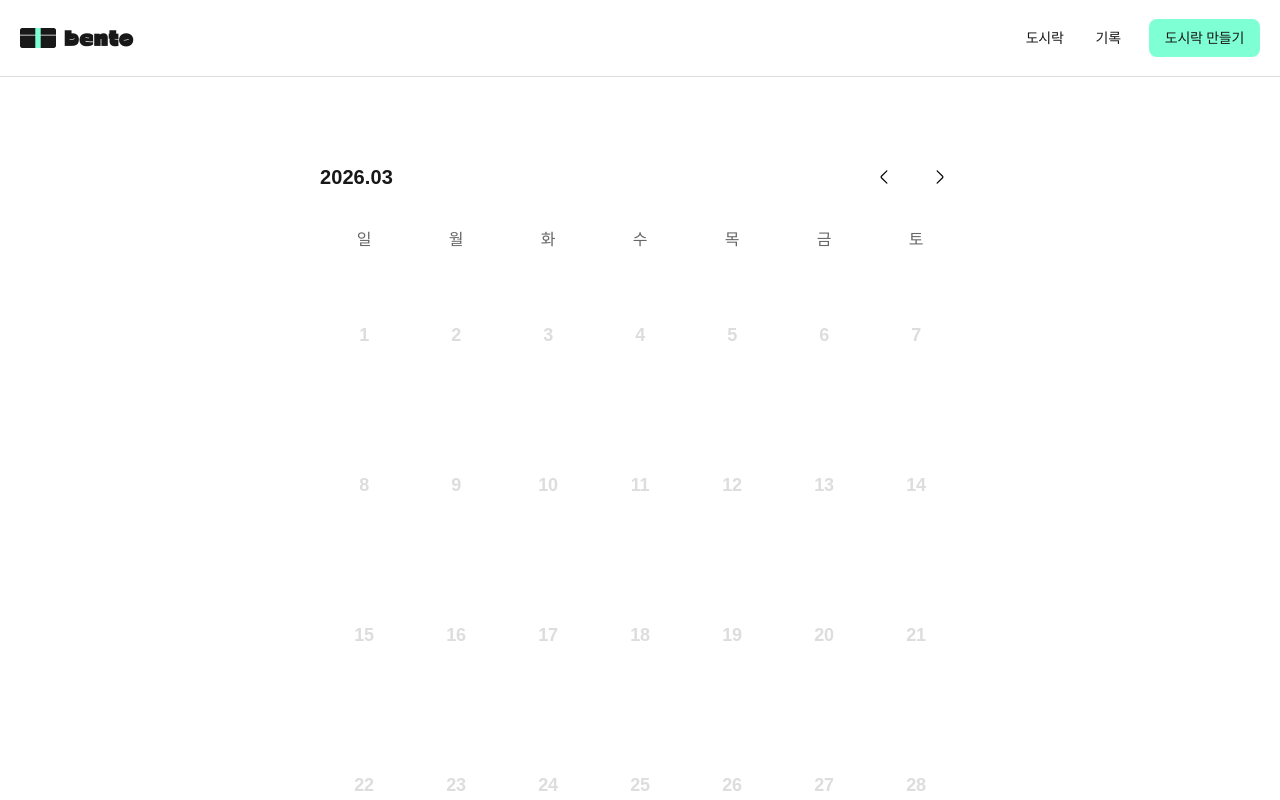
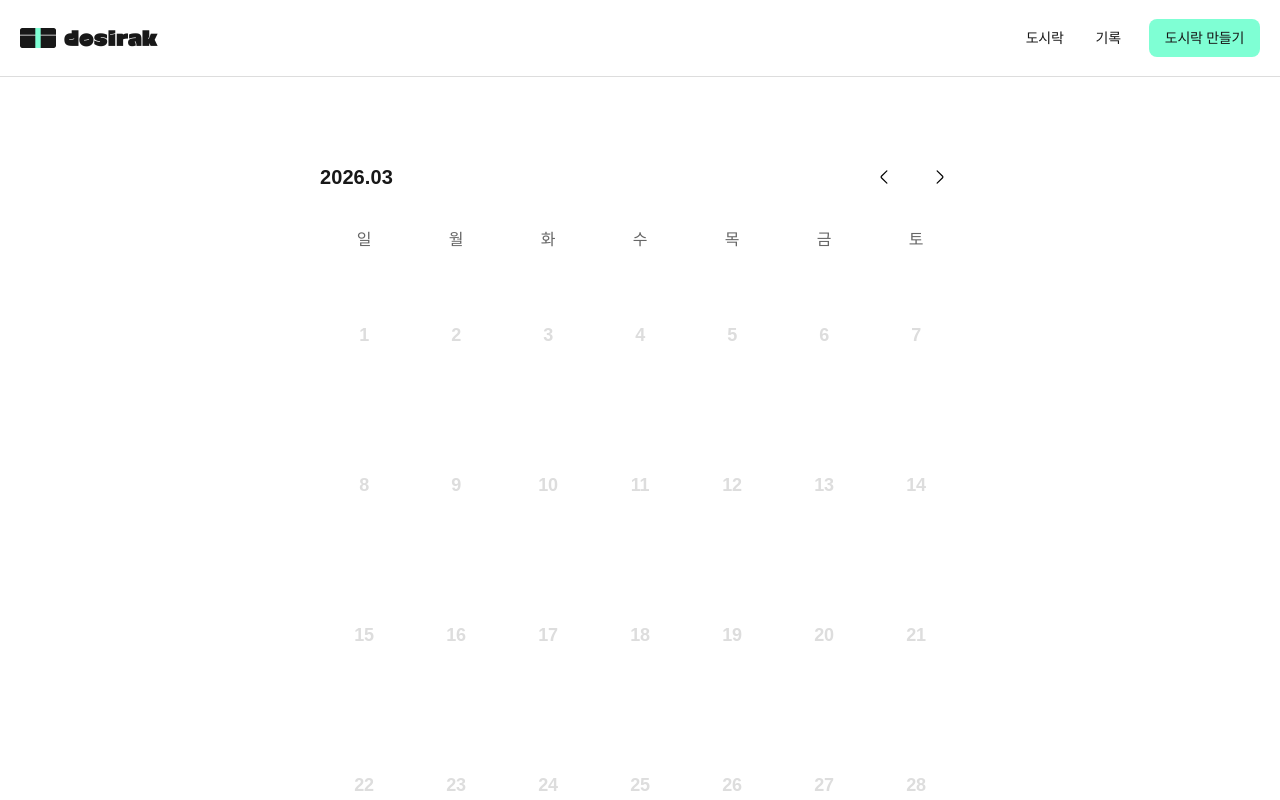
Before and after one commit to heehortus/bento-project, a Next.js app: page /calendar in a window 1280 px wide. Shown: the top 800 px of the page. Built offline with nearby package versions, Linux system fonts and the light colour scheme; no server answers; the database is empty; a web font is replaced by a local one.

Commit message:
style: Rename SiteLogo

```diff
--- a/src/app/layout.tsx
+++ b/src/app/layout.tsx
@@ -13,7 +13,7 @@ const geistMono = Geist_Mono({
 });
 
 export const metadata: Metadata = {
-  title: "도시락을 기록하자",
+  title: "making dosirak",
   description: "Generated by create next app",
 };
 
--- a/src/components/Logo.tsx
+++ b/src/components/Logo.tsx
@@ -22,7 +22,7 @@ export default function Logo({ variant = "LogoOnlyIcon" }: LogoProps) {
     <div className="flex items-center gap-2">
       {icon}
       <span className="font-serif text-[20px] leading-6 text-foreground whitespace-nowrap">
-        bento
+        dosirak
       </span>
     </div>
   );
```
